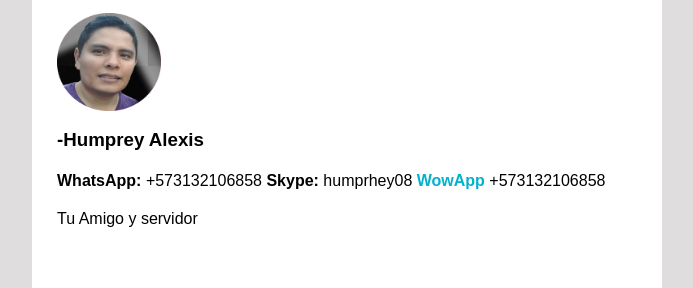
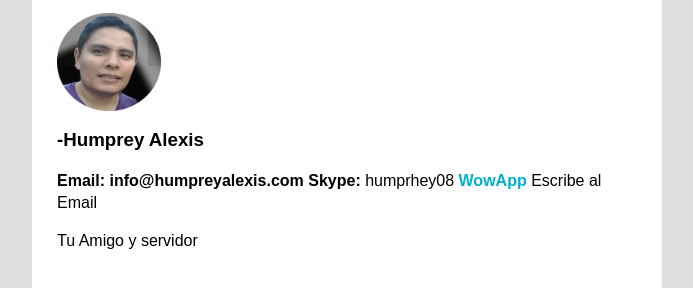
Before and after one commit to haprey/portafolio, a plain HTML site: page index.html in a window 1280 px wide. Shown: the part 932-1220 px from the top of the page, without its empty margins (293-986 px from the left). Drawn offline with Linux system fonts and the light colour scheme.

Commit message:
Update index.html
Eliminar numero de contacto

```diff
--- a/index.html
+++ b/index.html
@@ -152,7 +152,7 @@
 
 																		<h3>-Humprey Alexis</h3>
 
-																		<p><strong>WhatsApp: </strong>+573132106858<strong> Skype: </strong>humprhey08 <strong><a href="https://wowapp.com/w/humprey/Humprey-Alexis" target="new">WowApp</a></strong> +573132106858</p>
+																		<p><strong>Email: info@humpreyalexis.com </strong><strong> Skype: </strong>humprhey08 <strong><a href="https://wowapp.com/w/humprey/Humprey-Alexis" target="new">WowApp</a></strong> Escribe al Email</p>
 																		<p>Tu Amigo y servidor</p></td>
 																	</tr>
 																</tbody>
```
